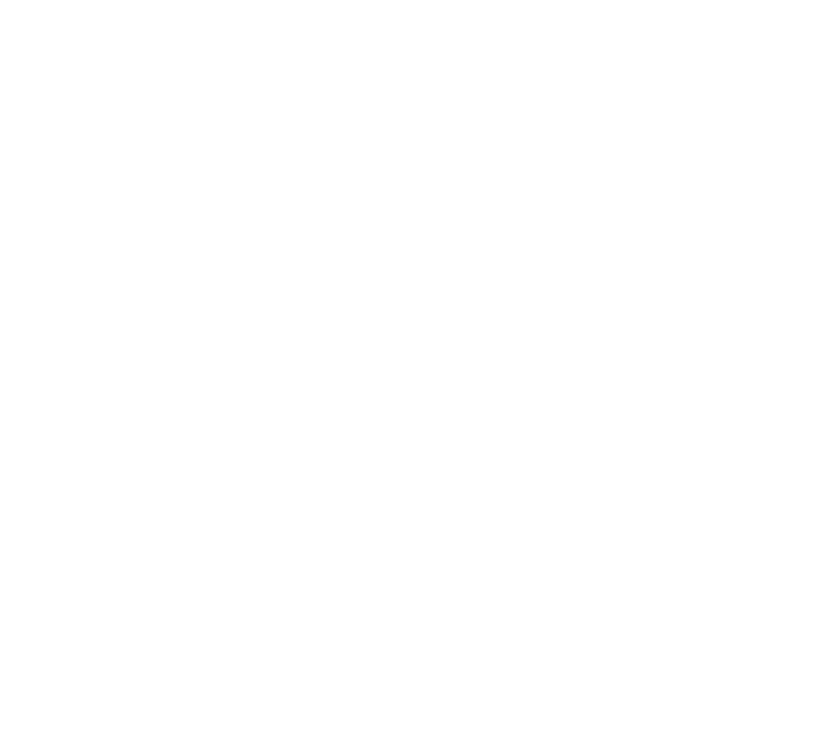
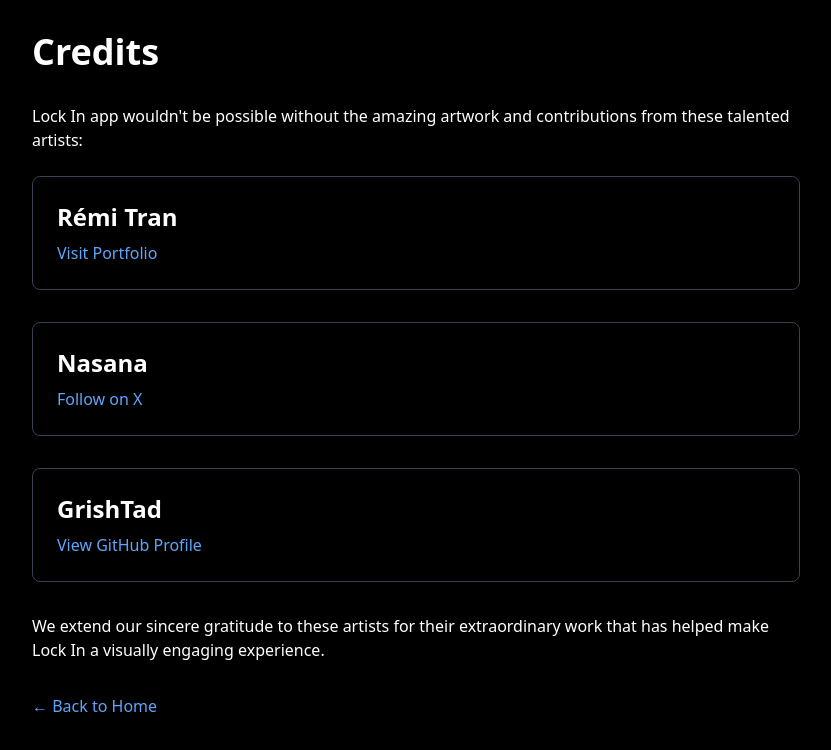
Before and after one commit to calenwu/lockin_page, a React (Vite) app: page /credits in a window 1280 px wide. Before the commit this address had no page. Shown: the top 750 px of the page, without its empty margins (224-1055 px from the left). Built offline with nearby package versions, Linux system fonts and the light colour scheme.

Commit message:
credits page

```diff
--- a/src/main.tsx
+++ b/src/main.tsx
@@ -4,6 +4,7 @@
 import App from './App';
 import PrivacyPolicy from './pages/PrivacyPolicy';
 import TermsOfService from './pages/TermsOfService';
+import Credits from './pages/Credits';
 import './index.css';
 
 createRoot(document.getElementById('root')!).render(
@@ -13,6 +14,7 @@
         <Route path='/' element={<App />} />
         <Route path='/privacy-policy' element={<PrivacyPolicy />} />
         <Route path='/terms-of-service' element={<TermsOfService />} />
+        <Route path='/credits' element={<Credits />} />
       </Routes>
     </BrowserRouter>
   </StrictMode>
--- /dev/null
+++ b/src/pages/Credits.tsx
@@ -0,0 +1,67 @@
+import React from 'react';
+import { Link } from 'react-router-dom';
+
+export default function Credits() {
+  return (
+    <div className='min-h-screen bg-black text-white p-8'>
+      <div className='max-w-3xl mx-auto'>
+        <h1 className='text-4xl font-bold mb-8'>Credits</h1>
+
+        <p className='mb-6'>
+          Lock In app wouldn't be possible without the amazing artwork and
+          contributions from these talented artists:
+        </p>
+
+        <div className='space-y-8'>
+          <div className='border border-gray-700 rounded-lg p-6'>
+            <h2 className='text-2xl font-bold mb-2'>Rémi Tran</h2>
+            <a
+              href='https://trinketmage.github.io/'
+              target='_blank'
+              rel='noopener noreferrer'
+              className='text-blue-400 hover:underline'
+            >
+              Visit Portfolio
+            </a>
+          </div>
+
+          <div className='border border-gray-700 rounded-lg p-6'>
+            <h2 className='text-2xl font-bold mb-2'>Nasana</h2>
+            <a
+              href='https://x.com/nasana_x'
+              target='_blank'
+              rel='noopener noreferrer'
+              className='text-blue-400 hover:underline'
+            >
+              Follow on X
+            </a>
+          </div>
+
+          <div className='border border-gray-700 rounded-lg p-6'>
+            <h2 className='text-2xl font-bold mb-2'>GrishTad</h2>
+            <a
+              href='https://github.com/GrishTad'
+              target='_blank'
+              rel='noopener noreferrer'
+              className='text-blue-400 hover:underline'
+            >
+              View GitHub Profile
+            </a>
+          </div>
+        </div>
+
+        <p className='mt-8 mb-8'>
+          We extend our sincere gratitude to these artists for their
+          extraordinary work that has helped make Lock In a visually engaging
+          experience.
+        </p>
+
+        <div className='mt-8'>
+          <Link to='/' className='text-blue-400 hover:underline'>
+            ← Back to Home
+          </Link>
+        </div>
+      </div>
+    </div>
+  );
+}
```
